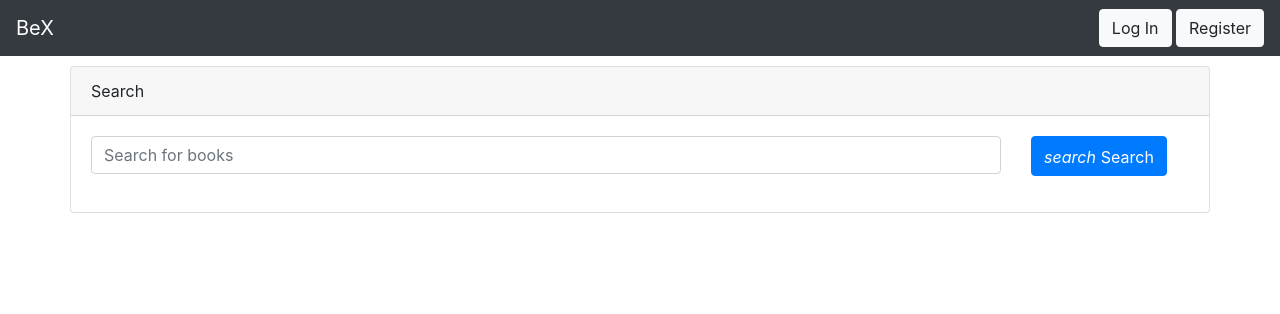
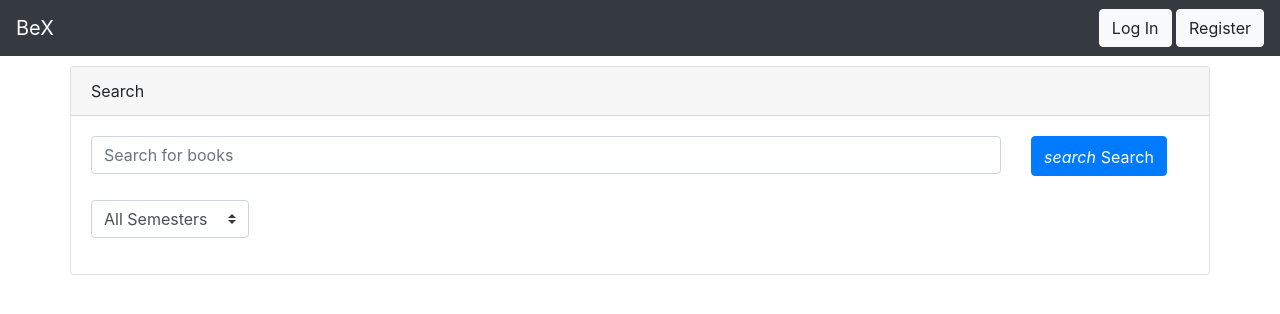
Before and after one commit to subins2000/bex, a React app in the folder frontend/: page /search in a window 1280 px wide. Shown: the top 314 px of the page. Built offline with nearby package versions, Linux system fonts and the light colour scheme.

Commit message:
Added semester field

```diff
--- a/frontend/src/components/Search.js
+++ b/frontend/src/components/Search.js
@@ -17,6 +17,7 @@ class Search extends Component {
 
         this.state = {
             bookQuery: this.queryParams['bookQuery'],
+            semester: this.queryParams['semester'],
         };
 
         this.bookSearchForm = React.createRef();
@@ -47,7 +48,8 @@ class Search extends Component {
                             Search
                         </div>
                         <div className="card-body">
-                            <form className="form-group row" ref={this.bookSearchForm} onSubmit={this.onBookSearchFormSubmit}>
+                            <form className="form-group" ref={this.bookSearchForm} onSubmit={this.onBookSearchFormSubmit}>
+                                <div className="row">
                                     <div className="col-10">
                                         <input type="text" className="form-control" id="bookQuery" name="bookQuery" placeholder="Search for books" value={this.state.bookQuery} onChange={this.handleInputChange} />
                                     </div>
@@ -56,6 +58,15 @@ class Search extends Component {
                                             <i className="material-icons">search</i>
                                             <span>Search</span>
                                         </button>
+                                    </div>
+                                </div><br/>
+                                <div className="row">
+                                    <div className="col-2">
+                                        <select className="custom-select" id="semester" name="semester" value={this.state.semester} onChange={this.handleInputChange}>
+                                            <option value="0">All Semesters</option>
+                                            {[1,2,3,4,5,6,7,8].map((i) => <option value={i} key={i}>S{i}</option>)}
+                                        </select>
+                                    </div>
                                 </div>
                             </form>
                         </div>
```
Lines whose indentation alone changed are shown as unchanged.
